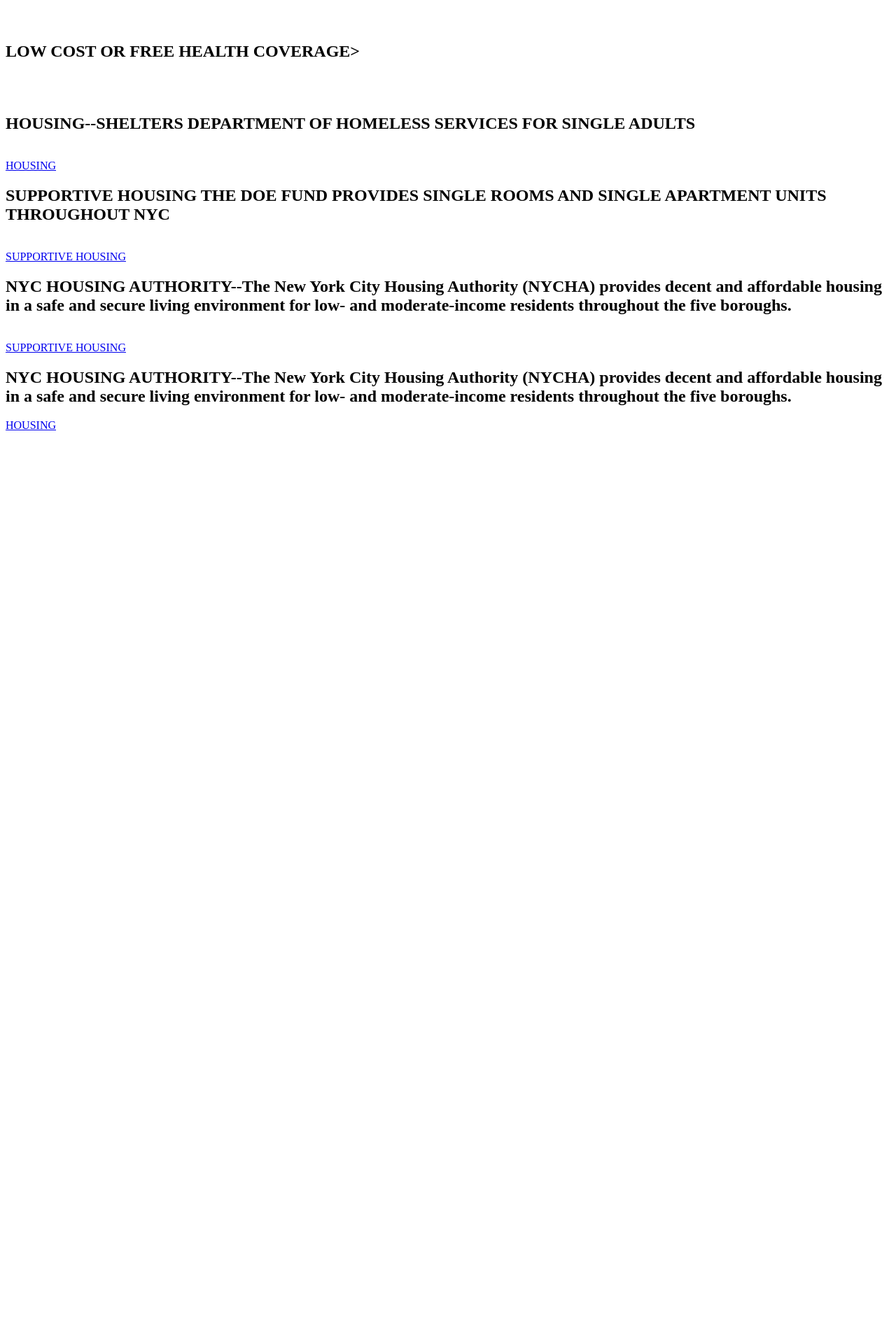
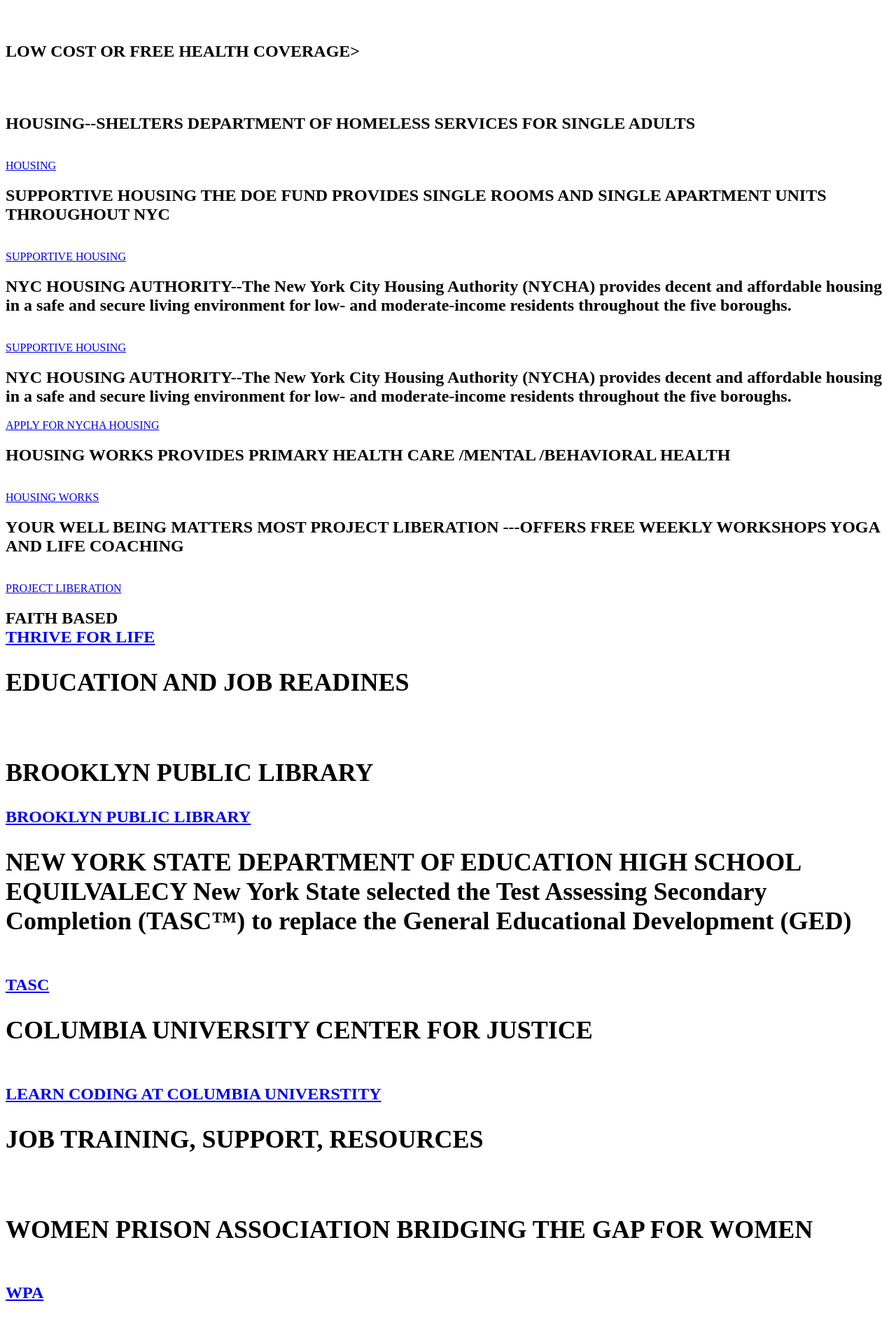
Before and after one commit to yahighness/s_a_p, a Django app: page /resource/ in a window 1280 px wide. Shown: the part 1004-2896 px from the top of the page at 70% size. Before the commit the page ends 1619 px from the top, so only its background shows below. Run offline with Django 3.2, Linux system fonts and the light colour scheme.

Commit message:
Update resource.html

```diff
--- a/s_a_p/my_sap/templates/resource.html
+++ b/s_a_p/my_sap/templates/resource.html
@@ -12,7 +12,7 @@
         THE ORGANIZATIONS LISTED MAY OFFER A RANGE OF OTHER SERVICES DEDICATED TO DELIVER SUPPORT TO PROMOTE SUCCESSFUL STABLE MEMEBERS OF SOCIETY</p>
 <br>
         <h2>FIRST THING FIRST LETS MAKE SURE YOU HAVE ALL YOU IDENTIFYING DOCUMENTS
-            Identifying Docs</h2>
+            </h2>
 <br>
         <h2>Obtain a copy of your birth certificate
         </h2>
@@ -23,7 +23,7 @@
         <a href="https://ss-apply-us.com/ss-card/?utm_term=social%20security%20card%20replacement&utm_keyword=social%20security%20card%20replacement&campaign=14210980486&matchtype=e&utm_content=NYC&gclid=CjwKCAiAwKyNBhBfEiwA_mrUMhJ0FnH6JIt4zeVNt9gaczhPcLnVqmJ3y9dXiAD9WLQ00bHkEt6KLxoCUtcQAvD_BwE">SOCIAL SECURITY CARD</a>
 
 <br>
-        <h2>Obtain a Non permit of non- drivers id</h2>
+        <h2>Obtain a permit or non- drivers id</h2>
             <a href="https://process.dmv.ny.gov/documentguide/dmv_license/DisplayPages/pwizgetAPermit.cfm">PERMIT AND NON DRIVERS </a>
 
 <br>
@@ -71,10 +71,53 @@ PROVIDES SINGLE ROOMS AND SINGLE APARTMENT UNITS THROUGHOUT NYC</h2>
 <h2>
     NYC HOUSING AUTHORITY--The New York City Housing Authority (NYCHA) provides decent and affordable housing in a safe and secure living environment  for low- and moderate-income residents throughout the five boroughs.</h2>
 
-    <a href="https://www1.nyc.gov/site/nycha/eligibility/apply.page">HOUSING</a>
+    <a href="https://www1.nyc.gov/site/nycha/eligibility/apply.page">APPLY FOR NYCHA HOUSING</a>
+<br>
 
+<h2> HOUSING WORKS  PROVIDES PRIMARY HEALTH CARE /MENTAL /BEHAVIORAL HEALTH </h2>
+<br>
+<a href="https://www.housingworks.org/services">HOUSING WORKS</a>
+<br>
 
+<h2> YOUR WELL BEING MATTERS MOST
+    PROJECT LIBERATION ---OFFERS FREE WEEKLY WORKSHOPS YOGA AND LIFE COACHING</h2>
+    <br>
+    <a href="https://projectliberation.info/">PROJECT LIBERATION</a>
+<br>
+<h2> FAITH BASED  <h/h2>
+ <br>
+ <a href="https://thriveforlife.org/behind">THRIVE FOR LIFE</a>
 
+<br>
+<h2>EDUCATION AND JOB READINES</h2>
+<br>
+   <h2>BROOKLYN PUBLIC LIBRARY</h2>
+    <a href=" PROVIDES FREE BASIC TRAINING TO INCREASE BASIC SKILLS
+    https://www.bklynlibrary.org/search?search=Adult+Learning&website=tru"> BROOKLYN PUBLIC LIBRARY</a>
+
+<br>
+<h2>NEW YORK STATE DEPARTMENT OF EDUCATION HIGH SCHOOL EQUILVALECY
+    New York State selected the Test Assessing Secondary Completion (TASC™) to replace the General Educational Development (GED)</h2>
+
+<br>
+
+<a href="http://www.acces.nysed.gov/what-hsetasc-test">TASC</a>
+
+<br>
+ <h2> COLUMBIA UNIVERSITY CENTER FOR JUSTICE </h2>
+<br>
+<a href="https://centerforjustice.columbia.edu/justicethroughcode/">LEARN CODING AT COLUMBIA UNIVERSTITY</a>
+<br>
+<h2>JOB TRAINING, SUPPORT, RESOURCES</h2>
+<br>
+<h2> WOMEN PRISON ASSOCIATION BRIDGING THE GAP FOR WOMEN
+     </h2>
+<br>
+<a href="https://www.wpaonline.org/">WPA</a>
+<br>
+<h2> OSBORNE ASSOCIATION </h2>
+<br>
+<a href="https://www.osborneny.org/resources/">OSBORNE ASSOCIATION</a>
 
 
 </body>
```
